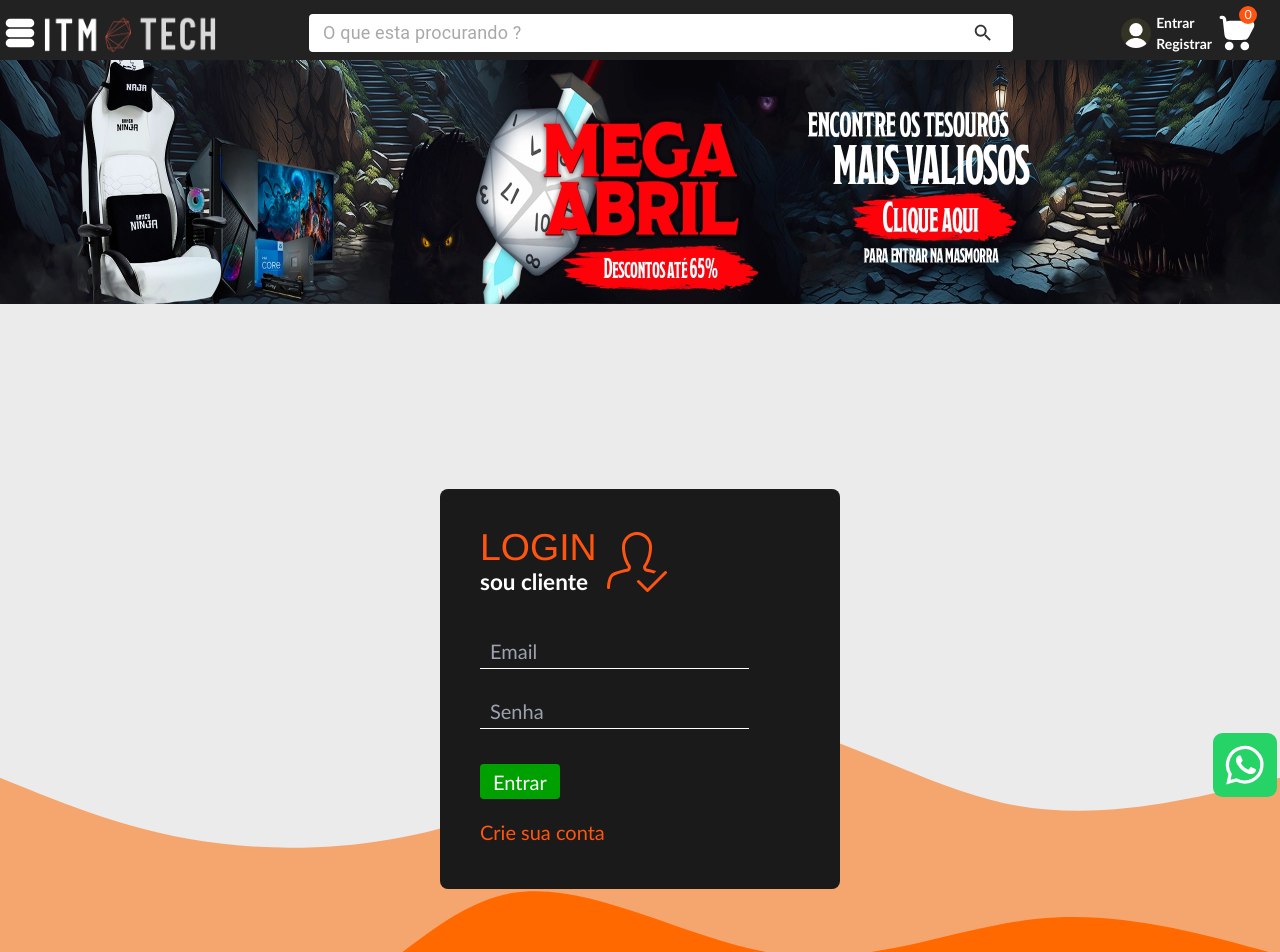
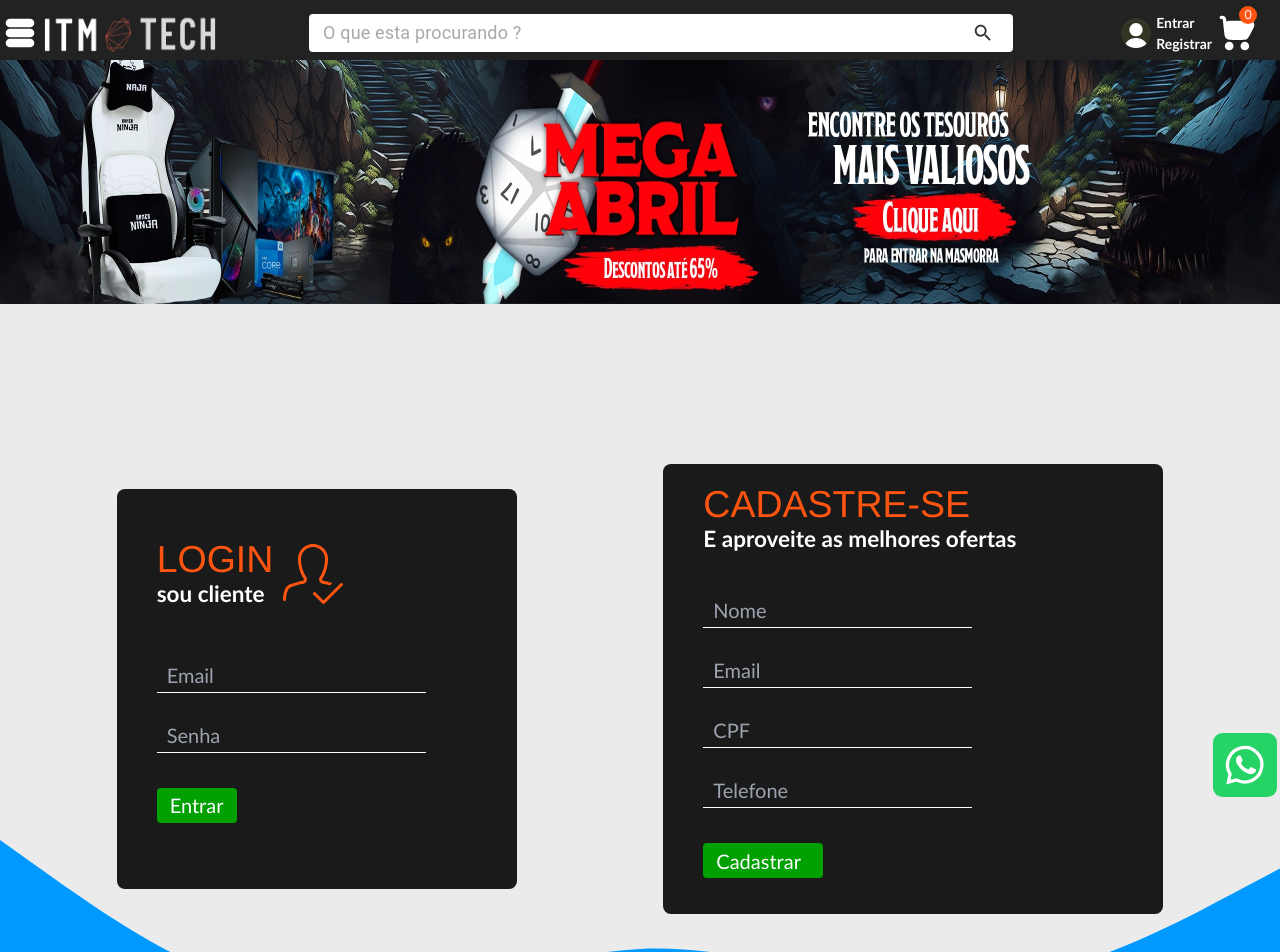
Before and after one commit to brenodss/itm, a React (Vite) app in the folder itm-website/Frontend/: page /account in a window 1280 px wide. Shown: the top 952 px of the page. Built offline with nearby package versions, Linux system fonts and the light colour scheme.

Commit message:
Add(account page):Register component

```diff
--- a/itm-website/Frontend/src/pages/account/Account.tsx
+++ b/itm-website/Frontend/src/pages/account/Account.tsx
@@ -2,80 +2,16 @@ import './style.css';
 import { Formik, Form, Field, FormikHelpers } from 'formik';
 import user from '../../assets/user.svg';
 import wave from '../../assets/wave.svg';
-import ILogin from './ILogin';
+import ILogin from './interfaces';
+import Login from './Login';
+import Register from './Register';
 
 function Account() {
 
-  const handleSubmit = (values: ILogin, { setSubmitting }: FormikHelpers<ILogin>) => {
-    console.log(values);
-    setSubmitting(false);
-  };
-
   return (
     <div className='account-wrapper'>
-      <div className='account-card'>
-        <div className='title-wrapper ml-[4rem]'>
-          <div className='flex flex-row items-center'>
-            <div>
-              <h1 className='login-title text-6xl'>LOGIN</h1>
-              <p className='client-p text-4xl mt-1'>sou cliente</p>
-            </div>
-            <img className='w-24 ml-4' src={user} alt='User' />
-          </div>
-        </div>
-        <Formik
-          initialValues={{ email: '', password: '' }}
-          onSubmit={handleSubmit}
-        >
-          {({ values, errors, touched, isSubmitting }) => (
-            <Form>
-              <div className='input-wrapper mb-10 w-full'>
-
-                <div className='w-full'>
-                  <Field
-                    type='email'
-                    name='email'
-                    placeholder='Email'
-                    spellCheck='false'
-                    className='ml-[4rem] bg-transparent border-b-[1px] border-white w-[90%] h-[3.5rem] text-[2rem] text-slate-100 pl-4'
-                  />
-                </div>
-                {errors.email && touched.email && (
-                  <div className='error-message'>{errors.email}</div>
-                )}
-              </div>
-
-              <div className='input-wrapper'>
-                <Field
-                  type='password'
-                  name='password'
-                  placeholder='Senha'
-                  spellCheck='false'
-                  className='ml-[4rem] bg-transparent border-b-[1px] border-white w-[90%] h-[3.5rem] text-[2rem] text-slate-100 pl-4'
-                />
-                {errors.password && touched.password && (
-                  <div className='error-message'>{errors.password}</div>
-                )}
-              </div>
-
-              <div className=''>
-                <button
-                  className='bg-[#00a000] text-white pl-[13px] w-[80px] h-14 text-[2rem] ml-[4rem] rounded-md mt-14 mb-6'
-                  type='submit'
-                >
-                  Entrar
-                </button>
-
-                <button
-                className='text-[#ff5510] w-50 h-14 text-[2rem] ml-[4rem]'
-                type='submit'>
-                  Crie sua conta
-                </button>
-              </div>
-            </Form>
-          )}
-        </Formik>
-      </div>
+      <Login />
+      <Register />
       <img className='wave-background' src={wave} alt='Wave' />
     </div>
   );
--- a/itm-website/Frontend/src/pages/account/ILogin.tsx
+++ /dev/null
@@ -1,6 +0,0 @@
-interface ILogin {
-    email: string;
-    password: string;
-}
-
-export default ILogin
--- /dev/null
+++ b/itm-website/Frontend/src/pages/account/Login.tsx
@@ -0,0 +1,77 @@
+import './style.css';
+import { Formik, Form, Field, FormikHelpers } from 'formik';
+import user from '../../assets/user.svg';
+import {ILogin} from './interfaces';
+
+function Login() {
+
+  const handleSubmit = (values: ILogin, { setSubmitting }: FormikHelpers<ILogin>) => {
+    console.log(values);
+    setSubmitting(false);
+  };
+
+  return (
+    <div className=''>
+      <div className='account-card'>
+        <div className='title-wrapper ml-[4rem]'>
+          <div className='flex flex-row items-center'>
+            <div>
+              <h1 className='login-title text-6xl'>LOGIN</h1>
+              <p className='client-p text-4xl mt-1'>sou cliente</p>
+            </div>
+            <img className='w-24 ml-4' src={user} alt='User' />
+          </div>
+        </div>
+        <Formik
+          initialValues={{ email: '', password: '' }}
+          onSubmit={handleSubmit}
+        >
+          {({ values, errors, touched, isSubmitting }) => (
+            <Form>
+              <div className='input-wrapper mb-10 w-full'>
+
+                <div className='w-full'>
+                  <Field
+                    type='email'
+                    name='email'
+                    placeholder='Email'
+                    spellCheck='false'
+                    className='ml-[4rem] bg-transparent border-b-[1px] border-white w-[90%] h-[3.5rem] text-[2rem] text-slate-100 pl-4'
+                  />
+                </div>
+                {errors.email && touched.email && (
+                  <div className='error-message'>{errors.email}</div>
+                )}
+              </div>
+
+              <div className='input-wrapper'>
+                <Field
+                  type='password'
+                  name='password'
+                  placeholder='Senha'
+                  spellCheck='false'
+                  className='ml-[4rem] bg-transparent border-b-[1px] border-white w-[90%] h-[3.5rem] text-[2rem] text-slate-100 pl-4'
+                />
+                {errors.password && touched.password && (
+                  <div className='error-message'>{errors.password}</div>
+                )}
+              </div>
+
+              <div className=''>
+                <button
+                  className='bg-[#00a000] text-white pl-[13px] w-[80px] h-14 text-[2rem] ml-[4rem] rounded-md mt-14 mb-6'
+                  type='submit'
+                >
+                  Entrar
+                </button>
+
+              </div>
+            </Form>
+          )}
+        </Formik>
+      </div>
+    </div>
+  );
+}
+
+export default Login
--- /dev/null
+++ b/itm-website/Frontend/src/pages/account/Register.tsx
@@ -0,0 +1,128 @@
+import './style.css';
+import { Formik, Form, Field, FormikHelpers } from 'formik';
+import {IRegister} from './interfaces';
+import * as Yup from 'yup';
+
+const schema = Yup.object().shape({
+    name: Yup.string().required('Campo obrigatório').min(3, 'Precisa ter no mínimo 3 dígitos'),
+    email: Yup.string().email('E-mail inválido'),
+    cpf: Yup.string().min(10, 'CPF inválido'),
+    phone: Yup.string().min(10, 'Telefone inválido')
+  });
+
+
+function Register() {
+    const handleSubmit = async (values: IRegister, { setSubmitting }: FormikHelpers<IRegister>) => {
+        try {
+
+          await schema.validate(values, { abortEarly: false });
+          console.log('Form submitted:', values);
+
+        } catch (error: any) {
+
+          if (error instanceof Yup.ValidationError) {
+            console.error('Validation error:', error.errors);
+          }
+
+        } finally {
+          setSubmitting(false);
+        }
+      };
+
+  return (
+    <div className=''>
+      <div className='register-card'>
+        <div className='title-wrapper ml-[4rem]'>
+          <div className='flex flex-row items-center'>
+            <div>
+              <h1 className='login-title text-6xl'>CADASTRE-SE</h1>
+              <p className='client-p text-4xl mt-1'>E aproveite as melhores ofertas</p>
+            </div>
+          </div>
+        </div>
+
+        <Formik
+          initialValues={{ email: '', password: '', name: '', cpf: '', phone: '' }}
+          onSubmit={handleSubmit}
+          validationSchema={schema}
+        >
+          {({ errors, touched }) => (
+            <Form>
+              <div className='input-wrapper mb-10 w-full'>
+
+                <div className='w-full'>
+                  <Field
+                    type='text'
+                    name='name'
+                    placeholder='Nome'
+                    spellCheck='false'
+                    className='ml-[4rem] bg-transparent border-b-[1px] border-white w-[90%] h-[3.5rem] text-[2rem] text-slate-100 pl-4'
+                  />
+                {errors.name && touched.name && (
+                  <div className='text-[red] ml-20 text-2xl'>{errors.name}</div>
+                )}
+                </div>
+              </div>
+
+              <div className='input-wrapper mb-10 w-full'>
+                <div className='w-full'>
+                  <Field
+                    type='text'
+                    name='email'
+                    placeholder='Email'
+                    spellCheck='false'
+                    className='ml-[4rem] bg-transparent border-b-[1px] border-white w-[90%] h-[3.5rem] text-[2rem] text-slate-100 pl-4'
+                  />
+                </div>
+                {errors.email && touched.email && (
+                  <div className='text-[red] ml-20 text-2xl'>{errors.email}</div>
+                )}
+              </div>
+
+              <div className='input-wrapper mb-10 w-full'>
+                <div className='w-full'>
+                  <Field
+                    type='string'
+                    name='cpf'
+                    placeholder='CPF'
+                    spellCheck='false'
+                    className='ml-[4rem] bg-transparent border-b-[1px] border-white w-[90%] h-[3.5rem] text-[2rem] text-slate-100 pl-4'
+                  />
+                 {errors.cpf && touched.cpf && (
+                  <div className='text-[red] ml-20 text-2xl'>{errors.cpf}</div>
+                )}
+                </div>
+              </div>
+
+              <div className='input-wrapper mb-10 w-full'>
+                <div className='w-full'>
+                  <Field
+                    type='text'
+                    name='phone'
+                    placeholder='Telefone'
+                    spellCheck='false'
+                    className='ml-[4rem] bg-transparent border-b-[1px] border-white w-[90%] h-[3.5rem] text-[2rem] text-slate-100 pl-4'
+                  />
+                </div>
+                {errors.phone && touched.phone && (
+                  <div className='text-[red] ml-20 text-2xl'>{errors.phone}</div>
+                )}
+              </div>
+
+              <div className=''>
+                <button
+                  className='bg-[#00a000] text-white pl-[13px] w-[40%] h-14 text-[2rem] ml-[4rem] rounded-md mt-14 mb-6'
+                  type='submit'
+                >
+                  Cadastrar
+                </button>
+              </div>
+            </Form>
+          )}
+        </Formik>
+      </div>
+    </div>
+  );
+}
+
+export default Register;
--- /dev/null
+++ b/itm-website/Frontend/src/pages/account/interfaces.tsx
@@ -0,0 +1,15 @@
+export interface ILogin {
+    name: string;
+    email: string;
+    password: string;
+    cpf: number;
+    phone: number;
+}
+
+export interface IRegister {
+    name: string;
+    email: string;
+    password: string;
+    cpf: number;
+    phone: number;
+}
--- a/itm-website/Frontend/src/pages/account/style.css
+++ b/itm-website/Frontend/src/pages/account/style.css
@@ -5,10 +5,8 @@
     bottom: 0;
     display: flex;
     flex-direction: row;
-    justify-content: center;
+    justify-content: space-evenly;
     align-items: center;
-    position: relative;
-    z-index: 1;
 }
 
 .account-card {
@@ -16,10 +14,21 @@
     height: 40rem;
     width: 40rem;
     border-radius: 8px;
-
+    margin-right: 30px;
     display: flex;
     flex-direction: column;
     justify-content: space-evenly;
+    align-items: flex-start;
+    }
+
+.register-card {
+    background-color: #1A1A1A;
+    height: 45rem;
+    width: 50rem;
+    border-radius: 8px;
+    display: flex;
+    flex-direction: column;
+    justify-content: space-around;
     align-items: flex-start;
     }
 
```
Also changed, not shown: itm-website/Frontend/src/assets/wave copy.svg (added), itm-website/Frontend/src/assets/wave.svg.
